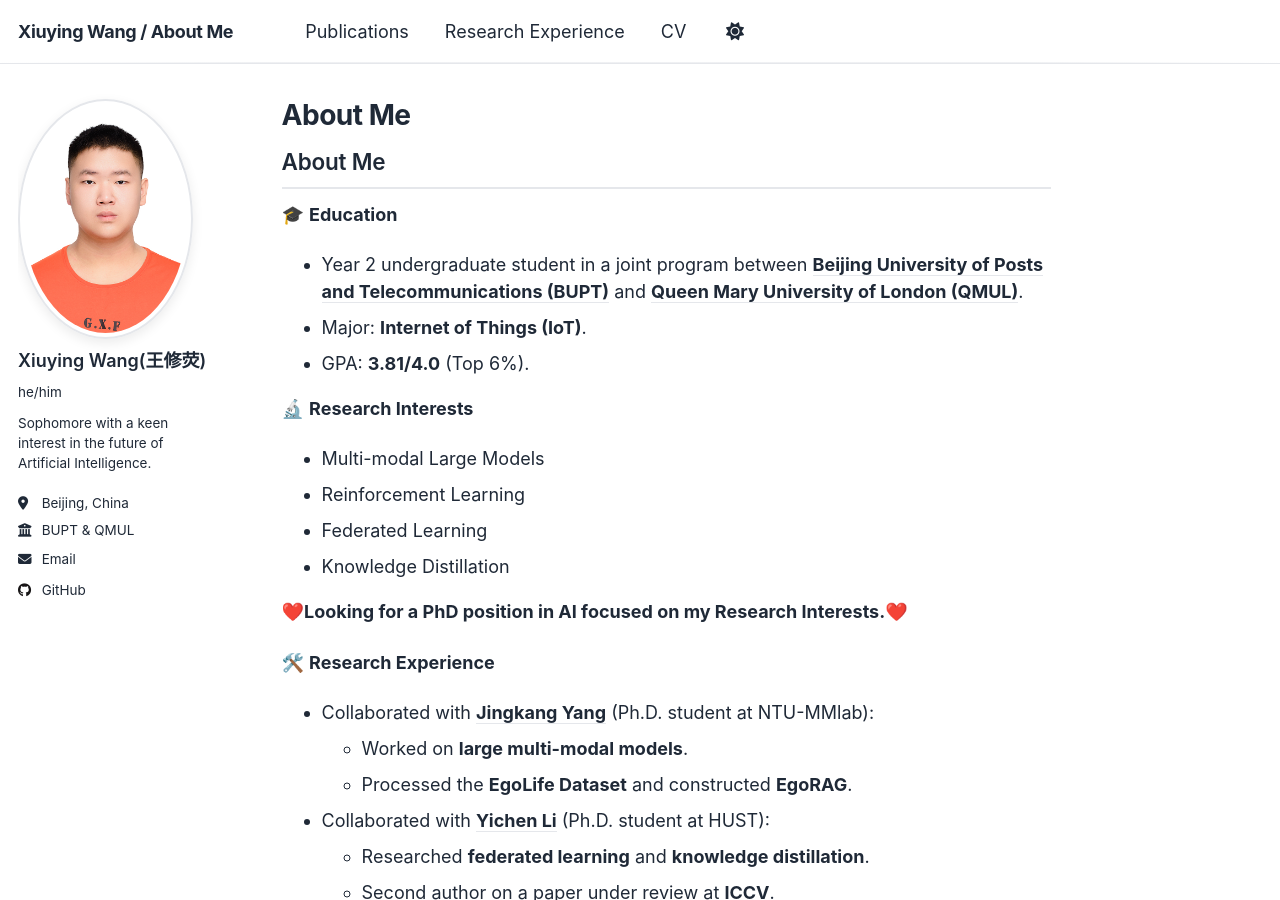
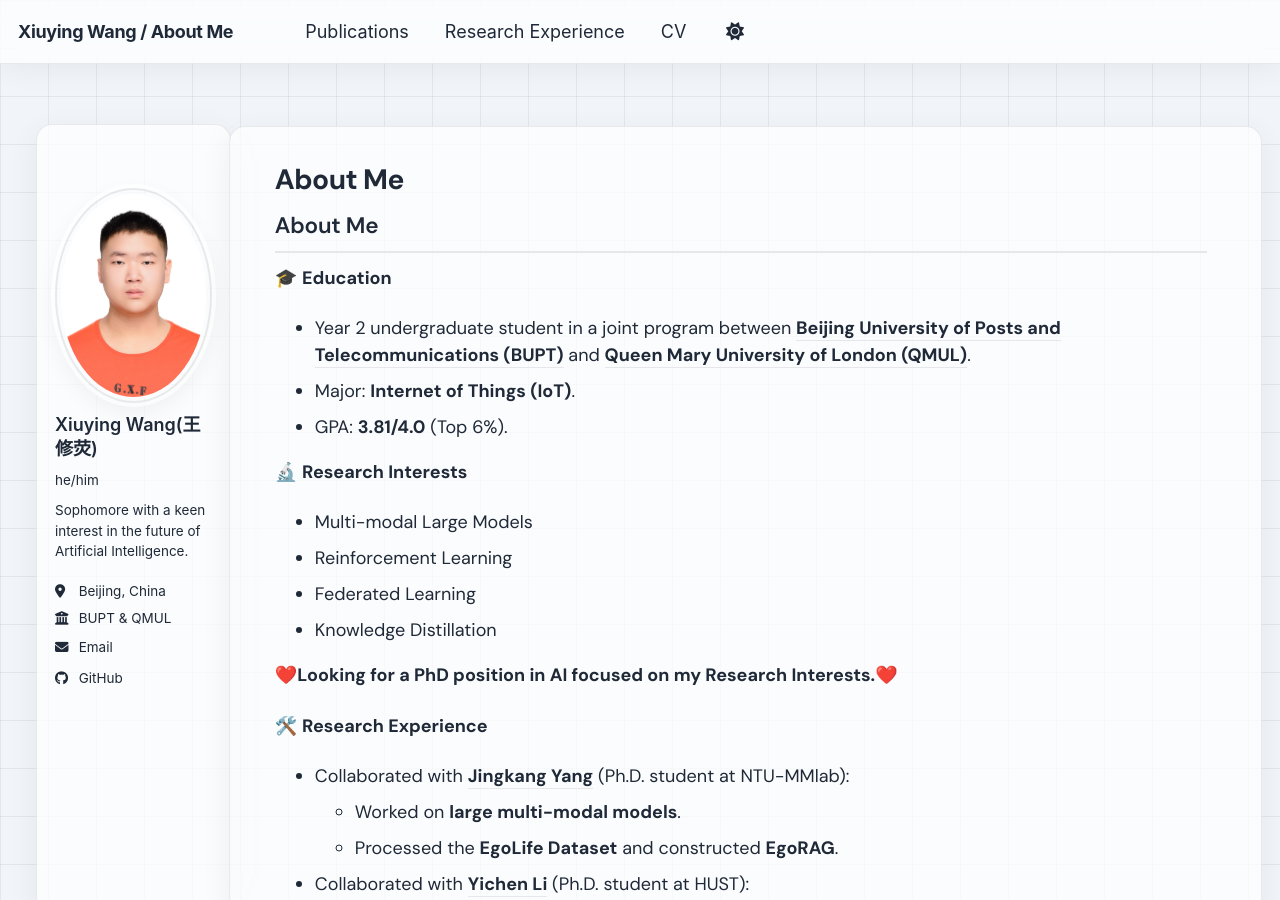
Before and after one commit to Leowang980/Leowang980.github.io, a Jekyll site: the page built from _pages/about.md, in a window 1280 px wide and 900 px high. Built offline with Jekyll 4.4.1, drawn with Linux system fonts in a browser that asks for light colours.

Commit message:
update 3.12.1

```diff
--- a/_includes/head/custom.html
+++ b/_includes/head/custom.html
@@ -1,6 +1,11 @@
 {% include base_path %}
 
 <!-- start custom head snippets -->
+
+<!-- Modern tech font -->
+<link rel="preconnect" href="https://fonts.googleapis.com">
+<link rel="preconnect" href="https://fonts.gstatic.com" crossorigin>
+<link href="https://fonts.googleapis.com/css2?family=DM+Sans:ital,opsz,wght@0,9..40,400;0,9..40,500;0,9..40,600;0,9..40,700;1,9..40,400&display=swap" rel="stylesheet">
 
 <!-- favicon -->
 <link rel="apple-touch-icon" sizes="180x180" href="{{ base_path }}/images/apple-touch-icon-180x180.png"/>
@@ -14,8 +19,15 @@
 
 <!-- Custom monochrome enhancements -->
 <style>
-  body { font-feature-settings: "kern" 1, "liga" 1; }
-  .page__content a { text-decoration: none; border-bottom: 1px solid var(--global-border-color); transition: border-color 0.2s ease, color 0.2s ease; }
+  body {
+    font-feature-settings: "kern" 1, "liga" 1;
+    font-family: 'DM Sans', -apple-system, BlinkMacSystemFont, sans-serif;
+  }
+  .page__content a {
+    text-decoration: none;
+    border-bottom: 1px solid var(--global-border-color);
+    transition: border-color 0.2s ease, color 0.2s ease;
+  }
   .page__content a:hover { border-bottom-color: var(--global-text-color); }
   .archive .page__title { border-bottom: 2px solid var(--global-border-color); padding-bottom: 0.5em; }
 </style>
--- a/_sass/_themes.scss
+++ b/_sass/_themes.scss
@@ -39,8 +39,8 @@ $type-size-6                : 0.75em;   // ~12px
 $type-size-7                : 0.6875em; // ~11px
 $type-size-8                : 0.625em;  // ~10px
 
-$global-font-family         : $sans-serif;
-$header-font-family         : $sans-serif;
+$global-font-family         : 'DM Sans', $sans-serif;
+$header-font-family         : 'DM Sans', $sans-serif;
 $caption-font-family        : $serif;
 
 /* ==========================================================================
--- /dev/null
+++ b/_sass/custom/_glass.scss
@@ -0,0 +1,209 @@
+/* ==========================================================================
+   GLASSMORPHISM & TECH STYLE - Monochrome Black/White/Gray Only
+   ========================================================================== */
+
+/* Body: Tech grid background */
+body {
+  background-color: var(--glass-bg-base) !important;
+  background-image:
+    linear-gradient(var(--glass-grid-line) 1px, transparent 1px),
+    linear-gradient(90deg, var(--glass-grid-line) 1px, transparent 1px);
+  background-size: 48px 48px;
+  min-height: 100vh;
+  position: relative;
+}
+
+/* Masthead: Full glassmorphism */
+.masthead {
+  background: var(--glass-masthead-bg) !important;
+  backdrop-filter: blur(20px) saturate(180%);
+  -webkit-backdrop-filter: blur(20px) saturate(180%);
+  border-bottom: 1px solid var(--glass-border);
+  box-shadow: 0 4px 30px var(--glass-shadow);
+
+  &::after {
+    display: none;
+  }
+}
+
+.masthead__menu-item {
+  background: transparent !important;
+}
+
+/* Greedy nav: glass dropdown */
+.greedy-nav {
+  background: transparent !important;
+
+  .hidden-links {
+    background: var(--glass-card-bg) !important;
+    backdrop-filter: blur(20px) saturate(180%);
+    -webkit-backdrop-filter: blur(20px) saturate(180%);
+    border: 1px solid var(--glass-border);
+    box-shadow: 0 8px 32px var(--glass-shadow);
+    border-radius: 12px;
+
+    &:after {
+      border-color: var(--glass-card-bg) transparent !important;
+    }
+  }
+
+  button {
+    background: var(--glass-btn-bg) !important;
+    color: var(--glass-btn-text) !important;
+    border-radius: 8px;
+    backdrop-filter: blur(10px);
+  }
+}
+
+/* Sidebar: Glass card */
+@media screen and (min-width: $sidebar-screen-min-width) {
+  .sidebar {
+    padding: 1.5em 1em;
+    margin: 1em;
+    margin-top: calc(#{$masthead-height} + 1em);
+    background: var(--glass-card-bg) !important;
+    backdrop-filter: blur(20px) saturate(180%);
+    -webkit-backdrop-filter: blur(20px) saturate(180%);
+    border: 1px solid var(--glass-border);
+    border-radius: 16px;
+    box-shadow: 0 8px 32px var(--glass-shadow);
+    max-height: calc(100vh - #{$masthead-height} - 2em);
+  }
+}
+
+/* Author avatar: glass ring */
+.author__avatar img {
+  @include breakpoint($large) {
+    border: 2px solid var(--glass-border) !important;
+    box-shadow: 0 0 0 4px var(--glass-card-bg), 0 8px 24px var(--glass-shadow) !important;
+  }
+}
+
+/* Main content: Glass card */
+@include breakpoint($large) {
+  #main .page,
+  #main .archive {
+    background: var(--glass-card-bg) !important;
+    backdrop-filter: blur(20px) saturate(180%);
+    -webkit-backdrop-filter: blur(20px) saturate(180%);
+    border: 1px solid var(--glass-border);
+    border-radius: 16px;
+    box-shadow: 0 8px 32px var(--glass-shadow);
+    padding: 2em 2.5em !important;
+    margin-top: 1.5em;
+  }
+}
+
+/* Archive items: subtle glass on hover */
+.list__item {
+  padding: 0.75em 0;
+  margin: 0.25em 0;
+  border-radius: 12px;
+  transition: all 0.3s cubic-bezier(0.4, 0, 0.2, 1);
+}
+
+.list__item .archive__item {
+  padding: 1em 1.25em;
+  border-radius: 12px;
+  transition: all 0.3s cubic-bezier(0.4, 0, 0.2, 1);
+}
+
+.list__item:hover .archive__item {
+  background: var(--glass-hover-bg);
+  box-shadow: 0 4px 20px var(--glass-shadow);
+}
+
+/* Page content area */
+.page__inner-wrap {
+  .page__content {
+    padding-right: 0.5em;
+  }
+}
+
+/* Footer: Glass bar */
+.page__footer {
+  background: var(--glass-footer-bg) !important;
+  backdrop-filter: blur(20px) saturate(180%);
+  -webkit-backdrop-filter: blur(20px) saturate(180%);
+  border-top: 1px solid var(--glass-border);
+  box-shadow: 0 -4px 30px var(--glass-shadow);
+}
+
+/* Links: clean underline, no blue */
+a {
+  color: var(--global-link-color) !important;
+
+  &:hover {
+    color: var(--global-link-color-hover) !important;
+  }
+}
+
+/* Code blocks: glass style */
+code, pre, kbd {
+  background: var(--glass-code-bg) !important;
+  border: 1px solid var(--glass-border);
+  border-radius: 8px;
+}
+
+/* Blockquote: glass accent */
+blockquote {
+  border-left: 4px solid var(--glass-border);
+  background: var(--glass-hover-bg);
+  padding: 1em 1.5em;
+  border-radius: 0 8px 8px 0;
+  margin: 1.5em 0;
+}
+
+/* Buttons */
+.btn {
+  background: var(--glass-btn-bg) !important;
+  color: var(--glass-btn-text) !important;
+  border: 1px solid var(--glass-border);
+  border-radius: 8px;
+  backdrop-filter: blur(10px);
+
+  &:hover {
+    background: var(--glass-hover-bg) !important;
+    box-shadow: 0 4px 12px var(--glass-shadow);
+  }
+}
+
+/* Taxonomy tags */
+.page__taxonomy-item {
+  background: var(--glass-hover-bg) !important;
+  border: 1px solid var(--glass-border);
+  border-radius: 8px;
+  backdrop-filter: blur(8px);
+}
+
+/* TOC: glass style */
+.toc {
+  background: var(--glass-card-bg) !important;
+  backdrop-filter: blur(20px);
+  -webkit-backdrop-filter: blur(20px);
+  border: 1px solid var(--glass-border);
+  box-shadow: 0 8px 32px var(--glass-shadow);
+}
+
+.toc__menu a:hover {
+  background: var(--glass-hover-bg) !important;
+}
+
+/* Pagination: ensure monochrome */
+.pagination li a.current {
+  background: var(--global-base-color) !important;
+  color: #fff !important;
+  border-color: var(--global-base-color);
+}
+
+/* Force all icons to monochrome - no brand colors */
+.social-icons a,
+.author__urls a,
+.fab, .fas, .far, .fal, .ai {
+  color: inherit !important;
+}
+
+.social-icons a:hover,
+.author__urls a:hover {
+  color: var(--global-link-color-hover) !important;
+}
--- a/_sass/layout/_masthead.scss
+++ b/_sass/layout/_masthead.scss
@@ -1,5 +1,5 @@
 /* ==========================================================================
-   MASTHEAD - Modern minimal header
+   MASTHEAD - Glassmorphism header
    ========================================================================== */
 
 .masthead {
@@ -8,24 +8,15 @@
   height: fit-content;
   top: 0;
   width: 100%;
-  backdrop-filter: blur(12px);
-  -webkit-backdrop-filter: blur(12px);
 
   -webkit-animation: intro 0.3s both;
           animation: intro 0.3s both;
   -webkit-animation-delay: 0.15s;
           animation-delay: 0.15s;
   z-index: 20;
-  box-shadow: 0 1px 0 var(--global-border-color);
 
   &::after {
-    content: "";
-    position: absolute;
-    bottom: 0;
-    height: 1px;
-    background: linear-gradient(90deg, transparent, var(--global-border-color) 20%, var(--global-border-color) 80%, transparent);
-    width: 100%;
-    opacity: 0.6;
+    display: none;
   }
 
   &__inner-wrap {
--- a/_sass/theme/_dark.scss
+++ b/_sass/theme/_dark.scss
@@ -26,4 +26,17 @@ html[data-theme="dark"] {
     --global-text-color                 : #{$text};
     --global-text-color-light           : #{$text-muted};
     --global-thead-color                : #{$background-lighter};
+
+    /* Glassmorphism - Dark theme */
+    --glass-bg-base                     : #0a0a0f;
+    --glass-grid-line                   : rgba(255, 255, 255, 0.04);
+    --glass-masthead-bg                 : rgba(15, 15, 20, 0.75);
+    --glass-card-bg                     : rgba(30, 30, 40, 0.6);
+    --glass-footer-bg                   : rgba(15, 15, 20, 0.75);
+    --glass-border                      : rgba(255, 255, 255, 0.08);
+    --glass-shadow                      : rgba(0, 0, 0, 0.3);
+    --glass-hover-bg                    : rgba(255, 255, 255, 0.05);
+    --glass-btn-bg                      : rgba(255, 255, 255, 0.15);
+    --glass-btn-text                    : #ffffff;
+    --glass-code-bg                     : rgba(0, 0, 0, 0.3);
 }
--- a/_sass/theme/_default.scss
+++ b/_sass/theme/_default.scss
@@ -44,4 +44,17 @@ $sidebar-screen-min-width   : 1024px;
     --global-text-color                 : #{$dark-gray};
     --global-text-color-light           : #{$gray};
     --global-thead-color                : #{$lighter-gray};
+
+    /* Glassmorphism - Light theme */
+    --glass-bg-base                     : #f1f5f9;
+    --glass-grid-line                   : rgba(0, 0, 0, 0.06);
+    --glass-masthead-bg                 : rgba(255, 255, 255, 0.72);
+    --glass-card-bg                     : rgba(255, 255, 255, 0.72);
+    --glass-footer-bg                   : rgba(255, 255, 255, 0.72);
+    --glass-border                      : rgba(0, 0, 0, 0.08);
+    --glass-shadow                      : rgba(0, 0, 0, 0.06);
+    --glass-hover-bg                    : rgba(0, 0, 0, 0.03);
+    --glass-btn-bg                      : rgba(0, 0, 0, 0.85);
+    --glass-btn-text                    : #ffffff;
+    --glass-code-bg                     : rgba(0, 0, 0, 0.04);
 }
--- a/assets/css/main.scss
+++ b/assets/css/main.scss
@@ -39,5 +39,7 @@
     "vendor/font-awesome/fontawesome",
     "vendor/font-awesome/solid",
     "vendor/font-awesome/brands",
-    "vendor/magnific-popup/magnific-popup"
+    "vendor/magnific-popup/magnific-popup",
+
+    "custom/glass"
 ;
```
